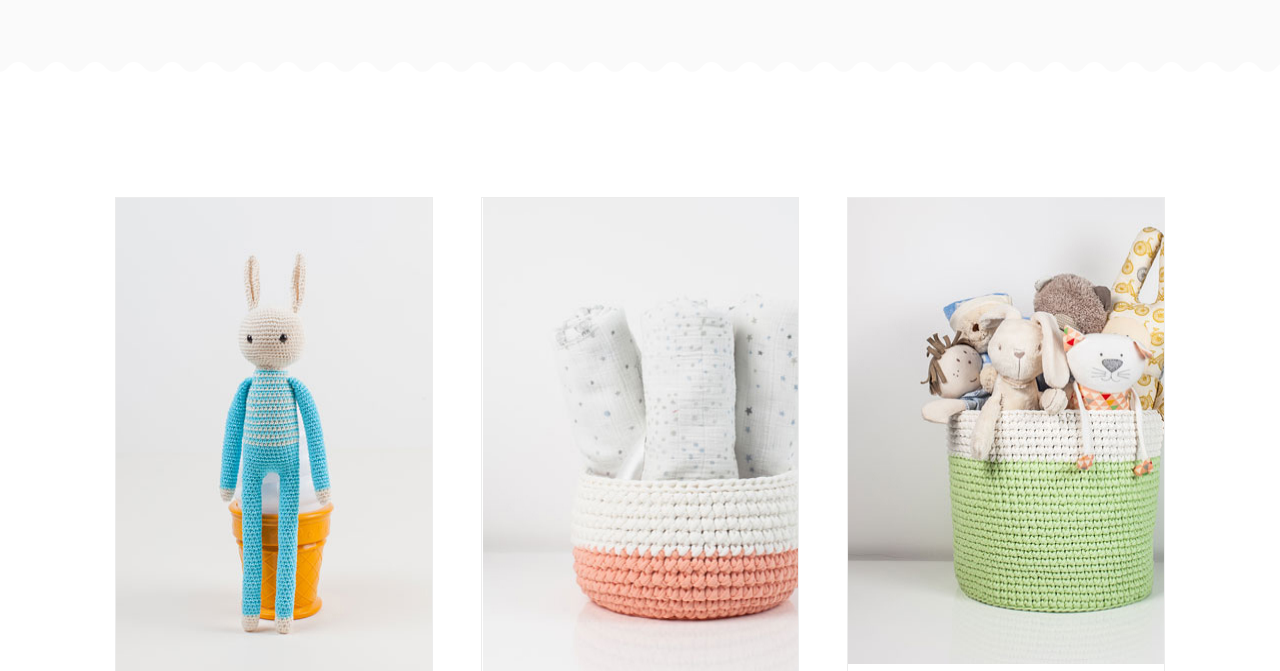
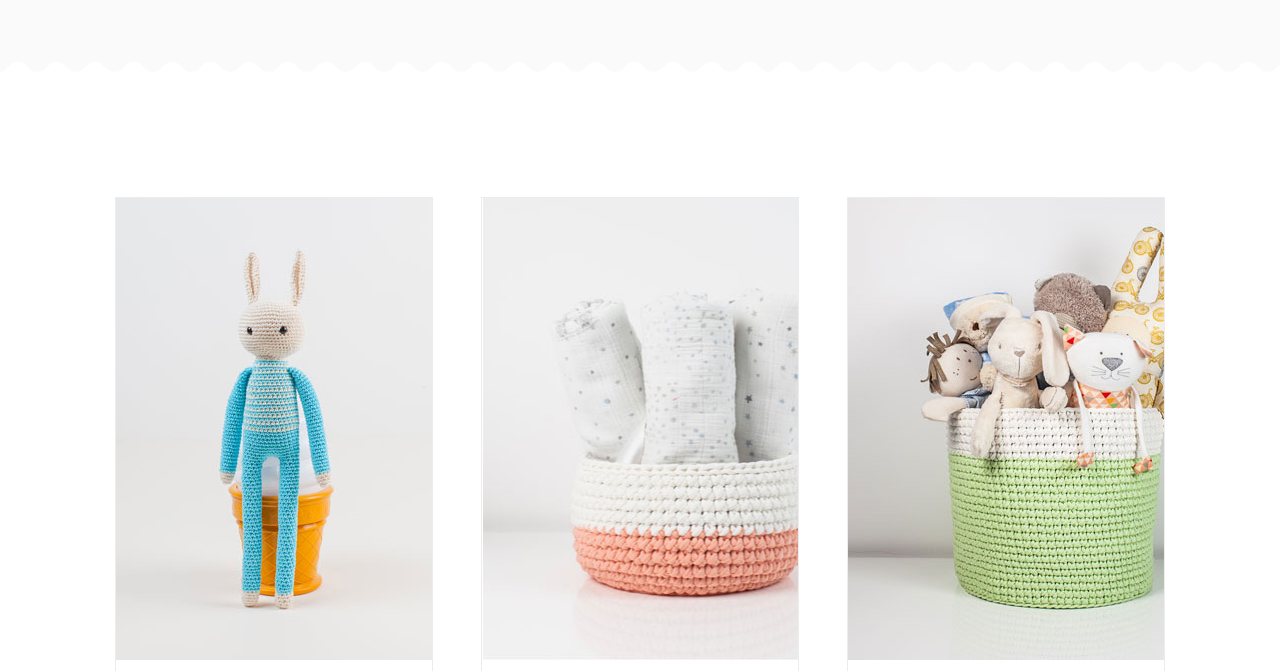
Before and after one commit to youlee-bot/1783103-mishka-23, a website: page source/catalog.html in a window 1280 px wide. Shown: the part 259-930 px from the top of the page. Drawn offline with nearby package versions, Linux system fonts and the light colour scheme; files that its build step writes are made by us from their sources.

Commit message:
Адаптивная графика всех страниц исправления размеров контейнеров изображений

```diff
--- a/source/less/blocks/store-item.less
+++ b/source/less/blocks/store-item.less
@@ -78,9 +78,22 @@
 
 .store-item__img-wrapper {
   grid-area: img;
-  width: 100%;
-  height: 100%;
   overflow: hidden;
+
+  @media (max-width: @max-mobile) {
+    width: 100%;
+    height: 100%;
+  }
+
+  @media (min-width: @min-tablet) {
+  width: 334px;
+  height: 334px;
+  }
+
+  @media (min-width: @min-desktop) {
+    width: 316px;
+    height: 462px;
+  }
 }
 
 
```
